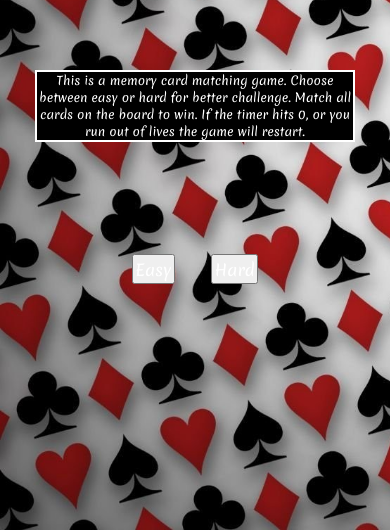
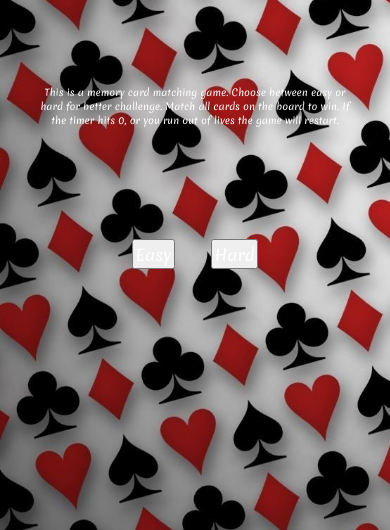
Before and after one commit to Phoenixgreen763/Card-Chasers, a plain HTML site: page index.html in a window 390 px wide. Shown: the part 314-844 px from the top of the page. Drawn offline with Linux system fonts and the light colour scheme.

Commit message:
change font size, add font effect

```diff
--- a/assets/css/styles.css
+++ b/assets/css/styles.css
@@ -75,11 +75,9 @@ h1 {
 
 #rules {
     margin-top: 30%;
-    background-color: black;
     color: white;
-    border: 2px solid white;
     text-align: center;
-    font-size: 150%;
+    font-size: 100%;
     font-family: 'Merienda', sans-serif;
 }
 
@@ -207,7 +205,7 @@ h1 {
     }
 
     #rules {
-        font-size: 125%;
+        font-size: 80%;
     }
 
     .buttons button {
@@ -225,7 +223,7 @@ h1 {
     }
 
     #rules {
-        font-size: 100%;
+        font-size: 70%;
         margin-bottom: 30%;
     }
 
@@ -270,7 +268,7 @@ h1 {
     }
 
     #rules {
-        font-size: 75%;
+        font-size: 60%;
     }
 
     .buttons button {
--- a/index.html
+++ b/index.html
@@ -19,7 +19,7 @@
             <p id="lives" class="font-effect-outline"></p>
         </div>
         <div class="game-board">
-            <p id="rules"> This is a memory card matching game. Choose between easy or hard for better challenge. Match
+            <p id="rules" class="font-effect-outline"> This is a memory card matching game. Choose between easy or hard for better challenge. Match
                 all cards on the board to win. If the timer hits 0, or you run out of lives the game will restart.</p>
         </div>
         <div class="buttons">
```
